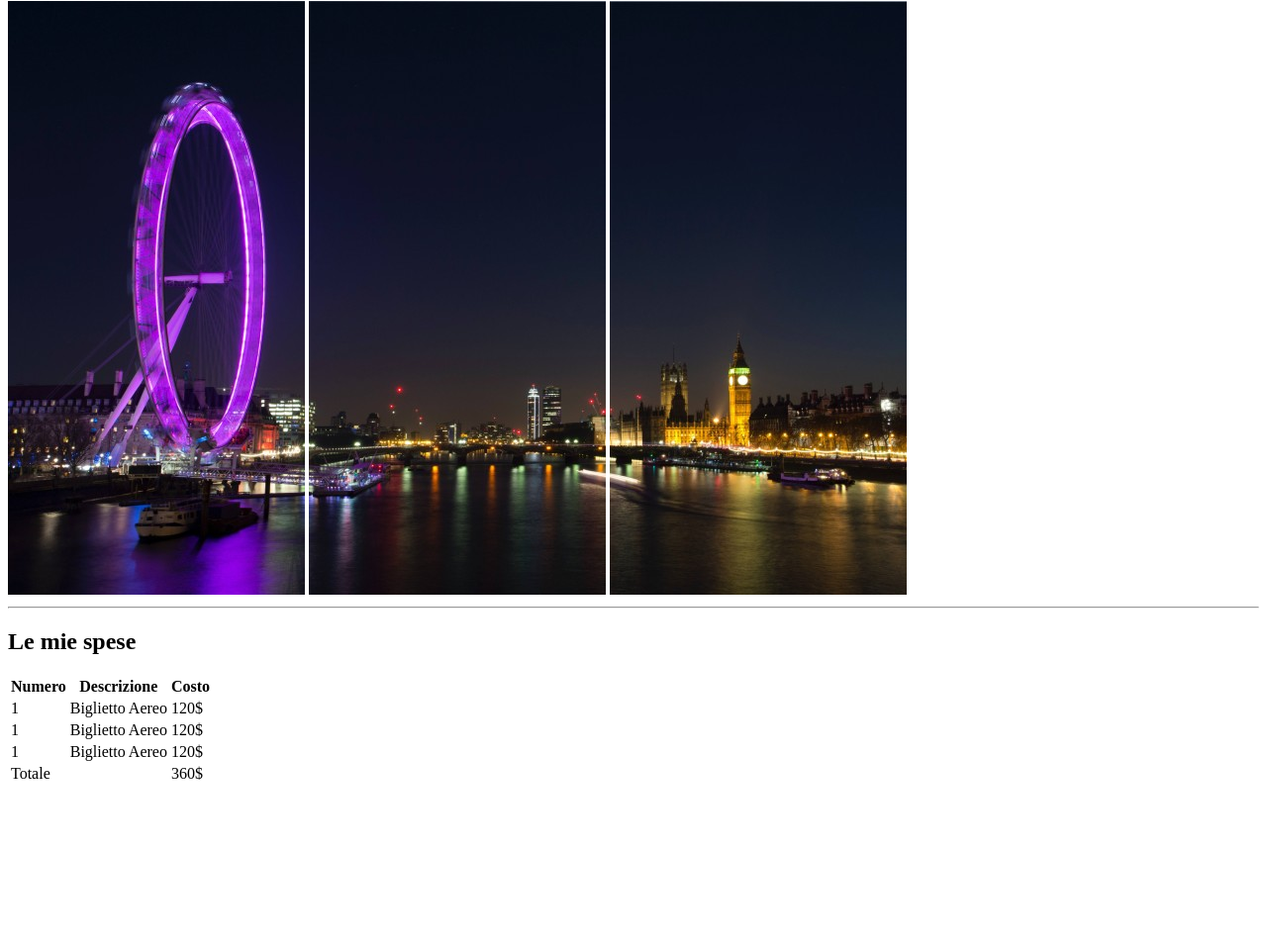
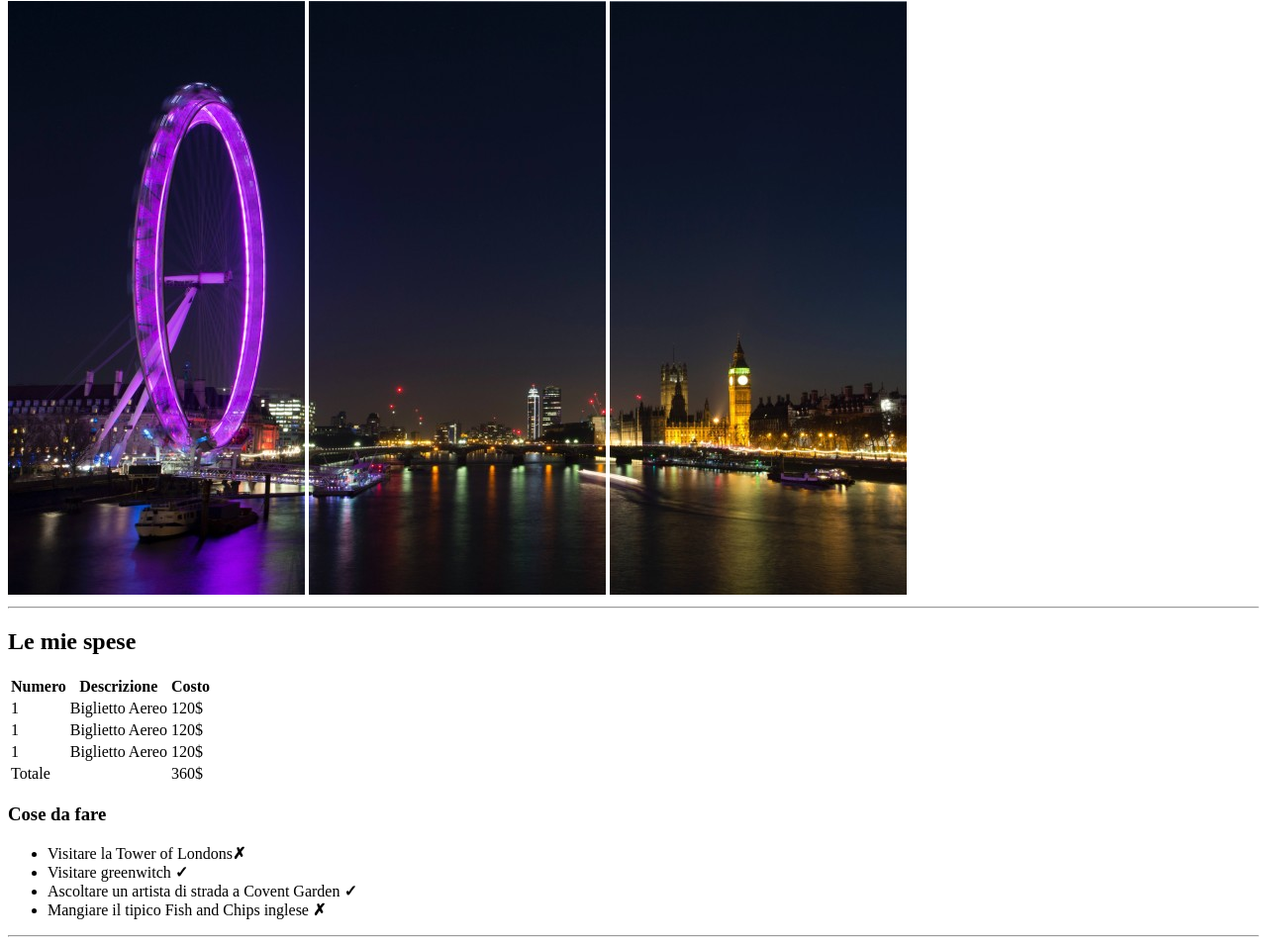
Before and after one commit to AnielloPiscopo/html-london-trip, a plain HTML site: page index.html in a window 1280 px wide. Shown: the part 79-1034 px from the top of the page at 99% size. Before the commit the page ends 881 px from the top, so only its background shows below. Drawn offline with Linux system fonts and the light colour scheme.

Commit message:
Created the second section

```diff
--- a/index.html
+++ b/index.html
@@ -14,6 +14,7 @@
 
         <!-- HEADER -->
         <header>
+
             <!-- Title of the page -->
             <h1>Il mio viaggio a Londra</h1>
 
@@ -25,6 +26,7 @@
             </div>
 
             <hr>
+
         </header>
 
         <!-- MAIN -->
@@ -70,6 +72,20 @@
                 </table>
             </section>
 
+            <!-- Second Section -->
+            <section>
+                <h3>Cose da fare</h3>
+
+                <ul>
+                    <li>Visitare la Tower of Londons<strong>&#10007;</strong></li>
+                    <li>Visitare greenwitch <strong>&#10003;</strong></li>
+                    <li>Ascoltare un artista di strada a Covent Garden <strong>&#10003;</strong></li>
+                    <li>Mangiare il tipico Fish and Chips inglese <strong>&#10007;</strong></li>
+                </ul>
+
+                <hr>
+            </section>
+
         </main>
     </body>
 </html>
```
